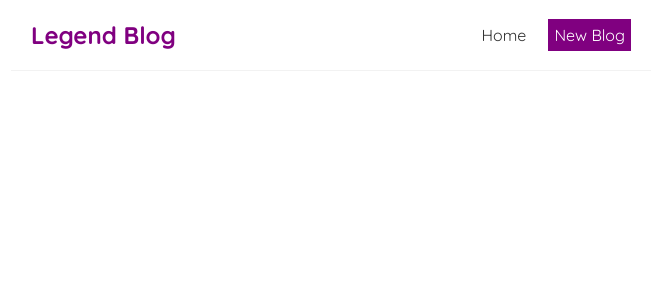
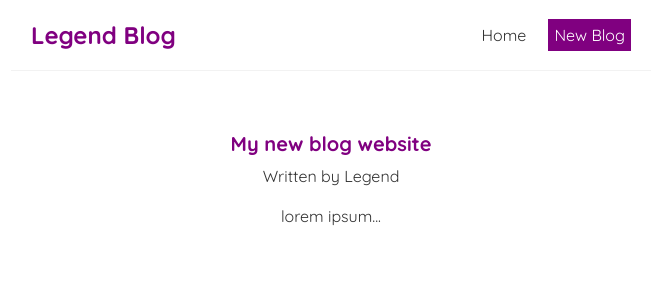
Before and after one commit to LegendAb/blog-app-with-react, a React (Create React App) app in the folder legend-blog-app/: page /blogs/1 in a window 1280 px wide. Shown: the top 300 px of the page, without its empty margins (309-971 px from the left). Built offline with nearby package versions, Linux system fonts and the light colour scheme; data requests are answered from the project's data file.

Commit message:
route parameter and custom hooks

```diff
--- a/legend-blog-app/data/db.json
+++ b/legend-blog-app/data/db.json
@@ -15,7 +15,7 @@
         },
 
         {
-            "title": "'Web dev top tips for beginners",
+            "title": "Web dev top tips for beginners",
             "body": "lorem ipsum...",
             "author": "Legend",
             "id": 3
--- a/legend-blog-app/src/App.js
+++ b/legend-blog-app/src/App.js
@@ -3,6 +3,7 @@
 import Home from './Home';
 import { BrowserRouter as Router, Route, Switch } from 'react-router-dom';
 import Create from './Create';
+import BlogDetails from './BlogDetails';
 
 function App() {
   return (
@@ -18,6 +19,10 @@
           <Route path="/create">
             <Create />
           </Route>
+
+          <Route path="/blogs/:id">
+            <BlogDetails />
+          </Route>
         </Switch>
       </div>
     </div>
--- /dev/null
+++ b/legend-blog-app/src/BlogDetails.js
@@ -0,0 +1,23 @@
+import { useParams } from "react-router-dom";
+import useFetch from "./useFetch";
+
+const BlogDetails = () => {
+    const { id } = useParams();
+    const { data: blog, error, isPending } = useFetch('http://localhost:8000/blogs/' + id);
+
+    return (
+        <div className="blog-details">
+            {isPending && <div>Loading...</div>}
+            { error && <div>{ error }</div>}
+            { blog && (
+                <article>
+                    <h2>{ blog.title }</h2>
+                    <p>Written by { blog.author }</p>
+                    <div>{ blog.body }</div>
+                </article>
+            )}
+        </div>
+    );
+}
+
+export default BlogDetails;
--- a/legend-blog-app/src/BlogList.js
+++ b/legend-blog-app/src/BlogList.js
@@ -1,3 +1,5 @@
+import { Link } from "react-router-dom";
+
 const BlogList = ({ blogs, title }) => {
     // const blogs = props.blogs;
     // const title = props.title;
@@ -7,9 +9,12 @@
             <h2>{ title }</h2>
             {blogs.map((blog) => (
                 <div className="blog-preview" key={blog.id}>
-                    <h2>{ blog.title }</h2>
-                    <p>Written by { blog.author }</p>
-                    {/* <button onClick={() => handleDelete(blog.id)}>Delete blog</button> */}
+                    <Link to={`/blogs/${blog.id}`}>
+                        <h2>{ blog.title }</h2>
+                        {/* <h3>{ blog.body }</h3> */}
+                        <p>Written by { blog.author }</p>
+                        {/* <button onClick={() => handleDelete(blog.id)}>Delete blog</button> */}
+                    </Link>
                 </div>
             ))}
         </div>
--- a/legend-blog-app/src/index.css
+++ b/legend-blog-app/src/index.css
@@ -56,3 +56,27 @@
   color: #800080;
   margin-bottom: 8px;
 }
+
+.blog-preview a{
+  text-decoration: none;
+}
+
+/* blog details page */
+.blog-details h2{
+  font-size: 20px;
+  color:#800080;
+  margin-bottom: 10px;
+}
+
+.blog-details div{
+  margin: 20px 0;
+}
+
+.blog-details button{
+  background: #800080;
+  color: #fff;
+  border: 0;
+  padding: 80x;
+  border-radius: 8px;
+  cursor: pointer;
+}
```
